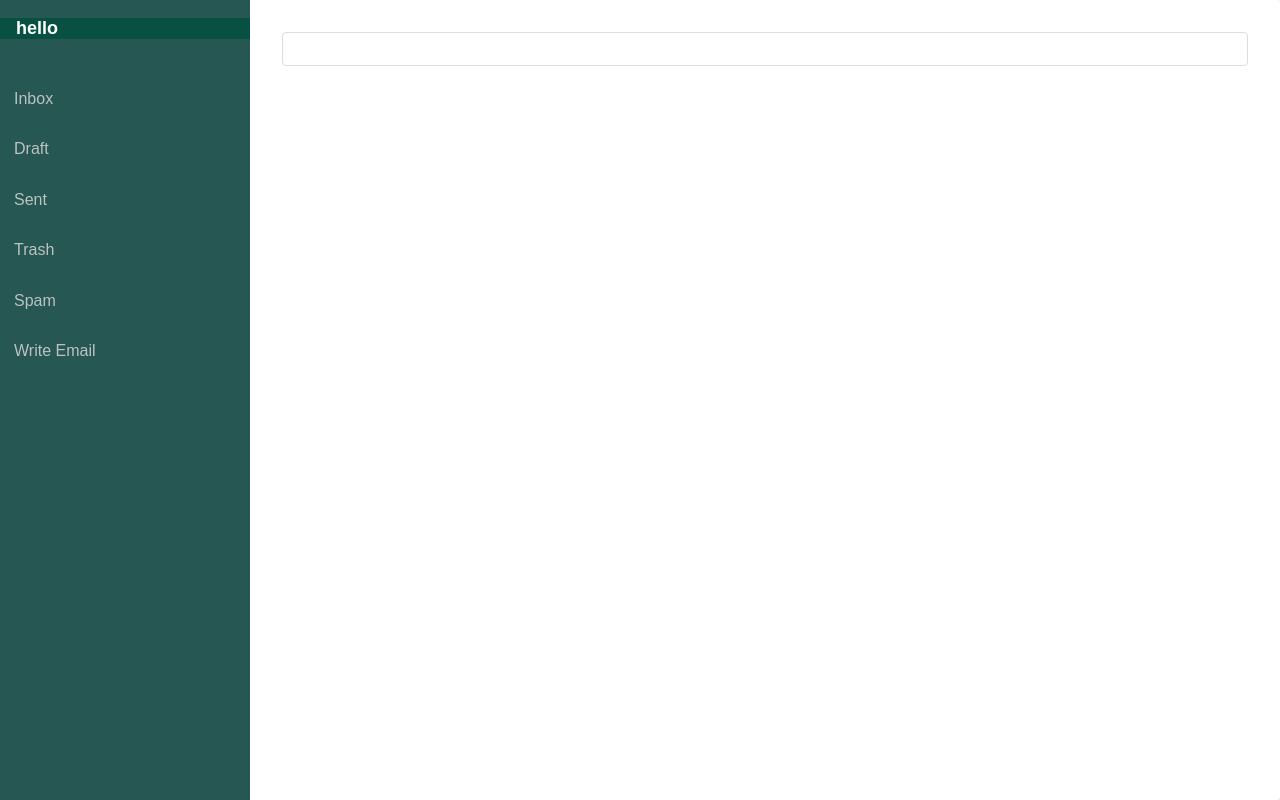
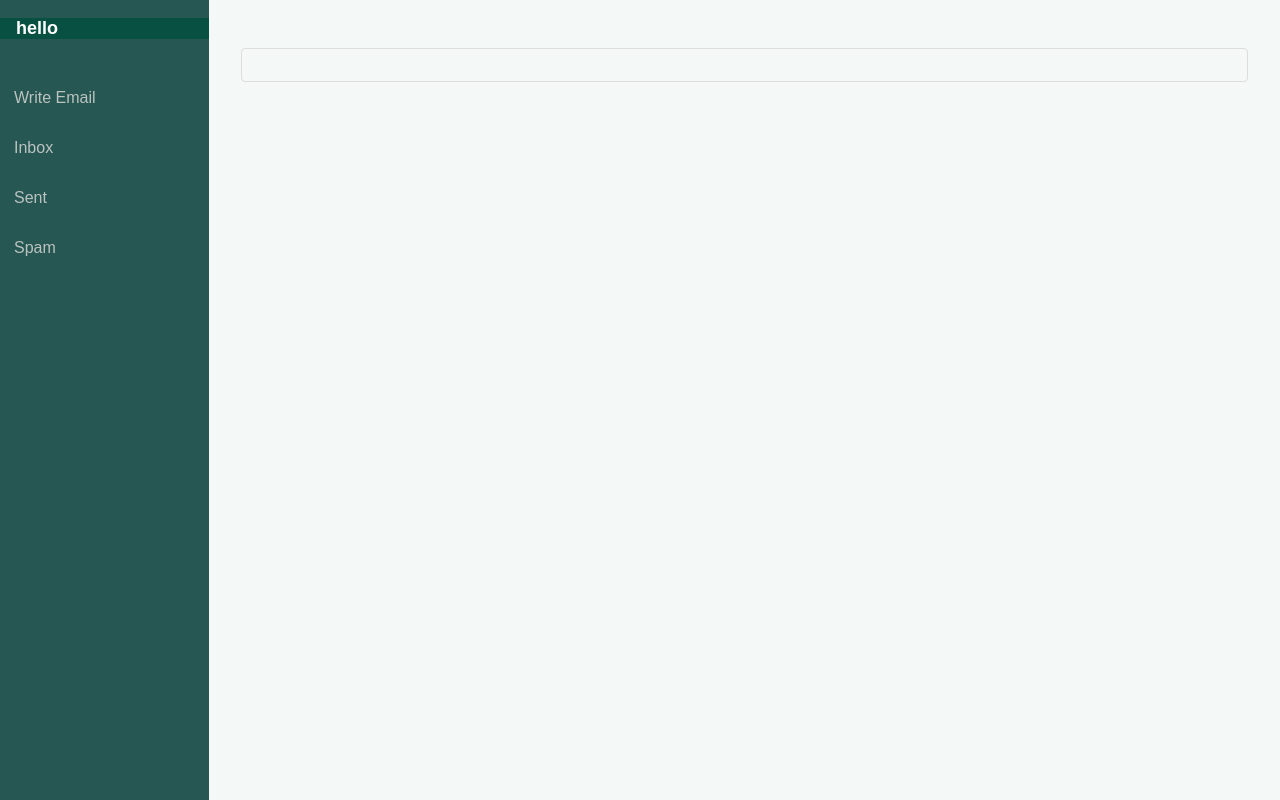
Before and after one commit to AmerYassir/Simple-Email-Web-App, a Flask app: page /inbox in a window 1280 px wide. Run offline with Flask 3, Linux system fonts and the light colour scheme; data comes from the database, SQL or seed files in the repository.

Commit message:
improved structre

```diff
--- a/templates/base.html
+++ b/templates/base.html
@@ -17,18 +17,23 @@
         <p> hello {{user[1]}}</p>
       </div>
       {%endwith%}
-      <ul class="sidebar-nav">
-          <li><a href="/inbox" class="active"><span>Inbox</span></a></li>
-          <li><a href="/draft"><span>Draft</span></a></li>
-          <li><a href="/sent"><span>Sent</span></a></li>
-          <li><a href="/trash"><span>Trash</span></a></li>
-          <li><a href="/spam"><span>Spam</span></a></li>
+      <ul class="sidebar-nav" >
           <li><a href="/send"><span>Write Email</span></a></li>
+          <li><a href="/inbox" class="active" id="inbox"><span>Inbox</span></a></li>
+          <!--<li><a href="/draft" id="draft"><span>Draft</span></a></li>-->
+          <li><a href="/sent" id="sent"><span>Sent</span></a></li>
+          <!--<li><a href="/trash" id="trash"><span>Trash</span></a></li>-->
+          <li><a href="/spam" id="spam"><span>Spam</span></a></li>
       </ul>
 
     </nav>
-    {% block main_body%}{%endblock%}
+    <div class="main-body">
+      {% block main_body%}{%endblock%}
+
+    </div>
 
   </div>
+  {%block additional_scripts%}{%endblock%}
+  <script src="{{ url_for('static', filename='base.js') }}"></script>
 </body>
 </html>
--- a/templates/inbox.html
+++ b/templates/inbox.html
@@ -7,9 +7,9 @@
     <section class="email-list">
 
       {% for email_cover in email_covers%}
-          <article class="email-item">
+          <article class="email-item fadeInAndMove" id="animatedElement">
             <a href="/inbox/{{email_cover['message_id']}}">
-            <div>
+            <div >
               {{email_cover['sender_name']}}
             </div>
             <div>
```
